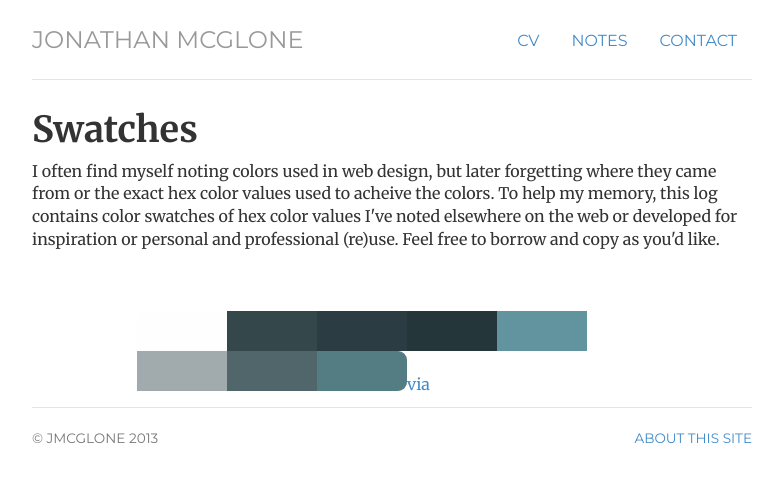
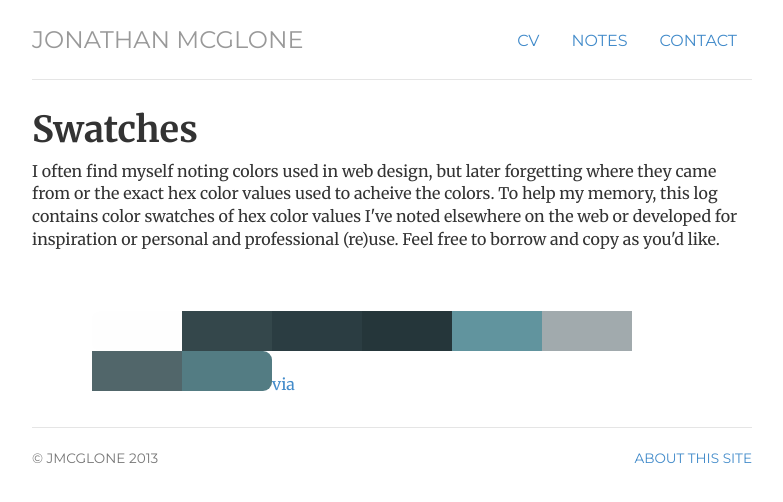
Before and after one commit to jmcglone/jmcglone.github.io, a Jekyll site: the page built from swatches/index.html, in a window 1280 px wide. Shown: the top 502 px of the page, without its empty margins (248-1031 px from the left). Built offline with Jekyll 4.4.1, drawn with Linux system fonts in a browser that asks for light colours.

Commit message:
Update style.css

```diff
--- a/css/style.css
+++ b/css/style.css
@@ -38,11 +38,11 @@
 .note h2.date { font-size: 24.5px; font-weight: 300; font-style: italic; }
 
 /* Color Log */
-ul.swatch { list-style: none; width: 85%; margin: 40px auto; padding: 20px 0; }
-.swatch li { display: inline; float: left; height: 40px; width: 90px; text-indent: -9999px; }
-.swatch li:hover { height: 49px; width: 110px; vertical-align: top; }
-.swatch li:last-child { webkit-border-top-right-radius: 9px; -webkit-border-bottom-right-radius: 9px; -moz-border-radius-topright: 9px; -moz-border-radius-bottomright: 9px; border-top-right-radius: 9px; border-bottom-right-radius: 9px; }
-.swatch li:first-child { webkit-border-top-left-radius: 9px; -webkit-border-bottom-left-radius: 9px; -moz-border-radius-topleft: 9px; -moz-border-radius-bottomleft: 9px; border-top-left-radius: 9px; border-bottom-left-radius: 9px; }
+ul.swatch { list-style: none; margin: 40px auto; padding: 20px 0; }
+ul.swatch li { display: inline; float: left; height: 40px; width: 90px; text-indent: -9999px; }
+ul.swatch li:hover { height: 49px; width: 110px; vertical-align: top; }
+ul.swatch li:last-child { webkit-border-top-right-radius: 9px; -webkit-border-bottom-right-radius: 9px; -moz-border-radius-topright: 9px; -moz-border-radius-bottomright: 9px; border-top-right-radius: 9px; border-bottom-right-radius: 9px; }
+ul.swatch li:first-child { webkit-border-top-left-radius: 9px; -webkit-border-bottom-left-radius: 9px; -moz-border-radius-topleft: 9px; -moz-border-radius-bottomleft: 9px; border-top-left-radius: 9px; border-bottom-left-radius: 9px; }
 
 /* CV */
 .cv {line-height: 23px; width: 650px; margin: 0 auto;}
@@ -50,7 +50,7 @@
 .cv h2 { font-size: 26.5px; }
 .cv h1 { font-size: 32.5px; }
 
-.notes, .contact, .about, .cv, .error { margin-bottom: 30px; }
+.notes, .contact, .about, .cv, .error, .swatches { margin-bottom: 30px; }
 
 /* Contact */
 iframe {font-family: 'Merriweather', Georgia, Times; font-size: 16px;}
```
